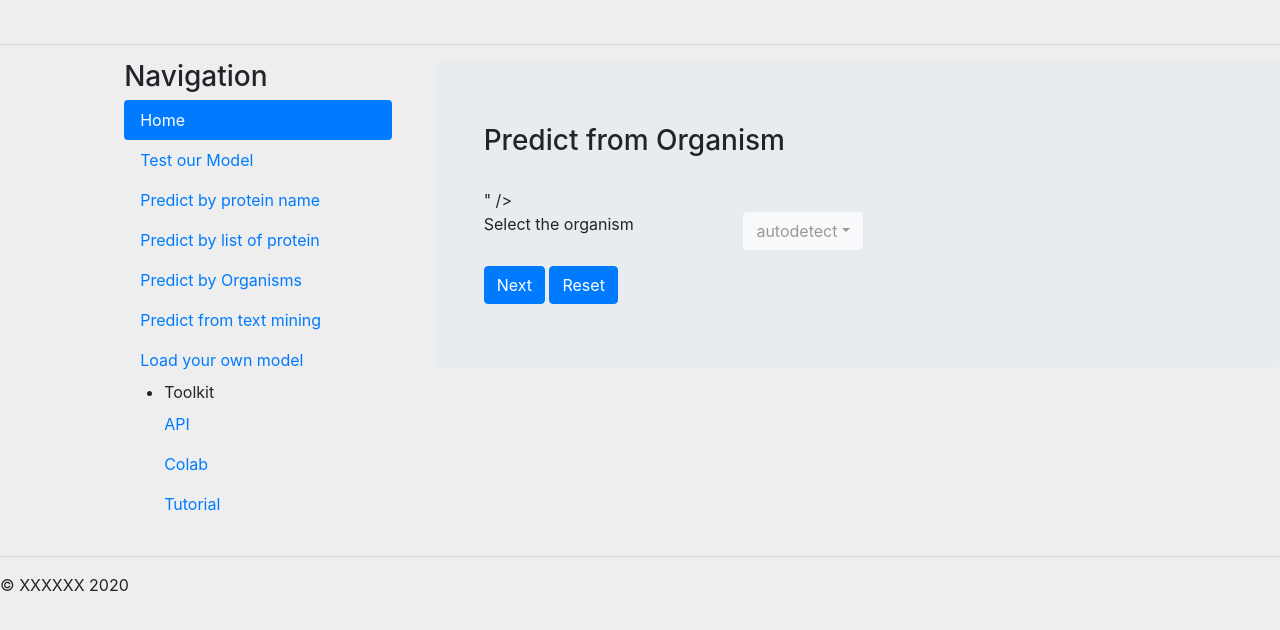
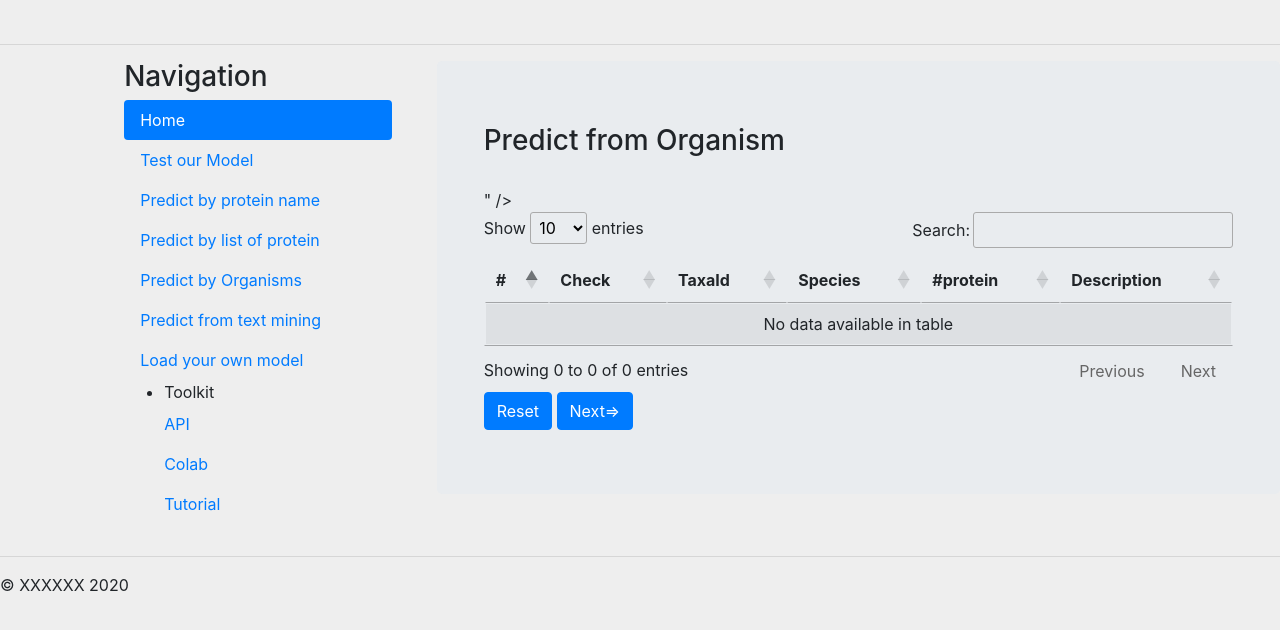
Before and after one commit to thierrynems/gepo-app, a Django app: page /searchorganism in a window 1280 px wide. Shown: the part 60-690 px from the top of the page. Run offline with Django 3.2, Linux system fonts and the light colour scheme; data that the repository does not hold is empty; some libraries are stand-ins or nearby versions.

Commit message:
add form and view to template predict by organisms

```diff
--- a/web/blog/templates/blog/searchorganism.html
+++ b/web/blog/templates/blog/searchorganism.html
@@ -6,18 +6,36 @@
 {% endblock %}
 {% block js %}
 <script language="javascript">
+
+//dataTable  Step 2
+$(document).ready(function () {
+  $('#dtSpecies').DataTable();
+  $('.dataTables_length').addClass('bs-select');
+});
+//table step 2
+
 //fonction de soumission du formulaire
  function submitForm(){
 
-    organism=document.getElementById('idOrganism').value;
-    if(organism!="" ){
+    //organism=document.getElementById('idOrganism').value;
+
+    var listCheck=""
+    var checkbox =document.getElementsByTagName('input');
+    compteur=checkbox.length;
+    for (var i=0; i<compteur; i++){
+        if (checkbox[i].checked==true){
+            listCheck=checkbox[i].value;
+            }
+        }
+
+    if(listCheck!="" ){
             $('#content').html('<img src="{% static 'loading.gif' %}" alt="loading...." width="200" height="200" align="center" /> ');
             $.ajax({
             type:'POST',
             dataType : 'html',
             url:'{% url "ajaxsearchorganism" %}',
             data:{
-                organism:organism,
+                organism_code:listCheck,
                 csrfmiddlewaretoken:'{{ csrf_token}}',
                 action: 'step1',
             },
@@ -38,6 +56,67 @@
         }
 
 }
+
+function checkFormStep2(){
+
+    //get list of protein check
+   /* var tableau =[];
+    var listCheck=""
+    var checkbox =document.getElementsByTagName('input');
+    compteur=checkbox.length;
+    for (var i=0; i<compteur; i++){
+        if (checkbox[i].checked==true){
+            tableau[i]=checkbox[i].value;
+            if(listCheck=="")listCheck=checkbox[i].value;
+            else listCheck=listCheck+";"+checkbox[i].value;
+            }
+        }
+    */
+    var listCheck=""
+    var checkbox =document.getElementsByTagName('input');
+    compteur=checkbox.length;
+    for (var i=0; i<compteur; i++){
+        if (checkbox[i].checked==true){
+            listCheck=checkbox[i].value;
+            }
+        }
+
+    proteinName = $('#idProteinName').val();
+    specie = $('#idSpecie').val();
+    service = $('#actionSelect').val();
+    //proteinID=$('#proteinID').val();
+    //proteinExternalId=$('#proteinExternalId').val();
+    //alert(proteinID)
+    if(specie!="" && proteinName!="" && service!="" && listCheck!=""){
+        $('#content').html(""); //reset result content
+        $('#content').html('<img src="{% static 'loading.gif' %}" alt="loading...." width="200" height="200" align="center" /> ');
+            $.ajax({
+            type:'POST',
+            dataType : 'html',
+            url:'{% url "ajaxsearchlistprotein" %}',
+            data:{
+                proteinName:proteinName,
+                specie:specie,
+                service:service,
+                listCheck:listCheck,
+                csrfmiddlewaretoken:'{{ csrf_token}}',
+                action: 'step2',
+            },
+            success:function(data){
+                //document.getElementById("post-form").reset();
+                //$("results").prepend(data)
+                $('#content').html(data)
+            },
+            error : function(xhr,errmsg,err) {
+            console.log(xhr.status + ": " + xhr.responseText); // provide a bit more info about the error to the console
+        $('#content').html("Error :"+xhr.status+" Detail: "+ xhr.responseText);
+        }
+        });
+    }else{
+        alert("Error: please check your fill");
+    }
+
+}
 </script>
 {% endblock %}
 {% block content %}
@@ -53,20 +132,34 @@
             <form method="POST" id="post-form" > <!--action="{% url 'predictform' %}" method="POST" -->
             <input type="hidden" id="token" value="{% csrf_token %}" />
 
-                  <div class="form-group row">
-                    <div class="col-sm-4"><label for="organism"></label>Select the organism<span id="errorOrganism"></span></div>
-                    <div class="col-sm-8">
-                        <select id="idOrganism" name="organism" class="selectpicker" data-live-search="true" data-width="fit" required> <!--class="form-control" -->
-                            <option value="" data-tokens="autodetect">autodetect</option>
-                            {% for taxaId, organism in organismDict.items %}
-                            <option value="{{ taxaId }}" data-tokens="{{ organism }}">{{ organism }}</option>
-                            {% endfor %}
-                          </select>
-                    </div>
+<table id="dtSpecies" class="table table-striped table-bordered table-sm" cellspacing="0" width="100%">
+     <!-- <table class="table table-striped" width="60%">  -->
+      <thead>
+        <tr>
+          <th class="th-sm"> # </th>
+          <th class="th-sm">Check</th>
+          <th class="th-sm">TaxaId</th>
+          <th class="th-sm">Species</th>
+          <th class="th-sm">#protein</th>
+          <th class="th-sm">Description</th>
+        </tr>
+      </thead>
+      <tbody>
+        {% for key, mySpecie in species.items %}
+        <tr>
+          <td>{{ key|add:"+1" }}</td>
+          <td><input  type="radio" id="chk_{{ mySpecie.organism_taxa }}" name="specie" value="{{ mySpecie.organism_code }}" class="form-check-input" onclick="test()" /></td>
+          <td>{{ mySpecie.organism_taxa }}</td>
+          <td>{{ mySpecie.organism_name }}</td>
+          <td></td>
+          <td>{{ mySpecie.organism_description }}</td>
+        </tr>
+        {% endfor %}
+    </tbody>
+</table>
 
-                  </div>
-                <button type="button" class="btn btn-primary" onclick="submitForm()" >Next</button>
                 <button type="reset" class="btn btn-primary" >Reset</button>
+                <button type="button" class="btn btn-primary" onclick="submitForm()" >Next=> </button>
               </form>
            <!-- <div class="col-sm-6" id="results">
 
--- a/web/blog/views.py
+++ b/web/blog/views.py
@@ -663,23 +663,25 @@
 #vue du formulaire recherche organisms
 def searchorganism(request):
     #load dataset
-    url="http://3.133.132.243:9082/deeply/speciesList"
-    #r = requests.post(url, data=data, params=args, headers=header, verify=False)
-    r = requests.get(url)
-    species=r.json()
-    allSpecies=species
-    #load dataset
-    #dataset="blog/datasets/species.v11.0.txt"
-    #df = pandas.read_csv(dataset,sep= '\t', header = 0)
 
-    #row and col
-    #row,col = df.shape
+    #url="http://3.133.132.243:9082/deeply/speciesList"
+
+    url="http://195.24.221.74:5001/searchkeggorganis"
+    species=dict()
+    try:
+        r = requests.get(url)
+        species=r.json()
+        allSpecies=species
+    except Exception as err:
+        print("error: " + str(err))
+
     #init dictionary of organism
-    organismDict=dict()
-    for key, oneSpecies in species.items():
-        specieId=oneSpecies['species_id']
-        specieName=oneSpecies['official_name']
-        organismDict[specieId]=specieName
+
+    #organismDict=dict()
+    #for key, oneSpecies in species.items():
+    #    specieId=oneSpecies['species_id']
+    #    specieName=oneSpecies['official_name']
+    #    organismDict[specieId]=specieName
     #text="bonjour"
 
     # Quoiqu'il arrive, on affiche la page du formulaire.
@@ -692,7 +694,20 @@
         if action =='step1':
             organism = request.POST.get('organism', None)
             step=action
+            actionDict={"feature":"Feature Engeneering","prediction":"Prediction"}
+            organism_code = request.POST.get('organism_code', None)
+            url="http://3.133.132.243:9082/deeply/getProteinListEpath"
+            data = {'organism_code': organism_code}
+            args = {'organism_code': organism_code}
+            header = {'Content-type': 'application/x-www-form-urlencoded; charset=utf-8'}
             listProtein=dict()
+            try:
+                r = requests.post(url, data=data, params=args, headers=header, verify=False)
+                listProtein=r.json()
+            except Exception as err:
+                print (err)
+
+
 
     return render(request, 'blog/ajaxsearchorganism.html', locals())
 #predict by Text Mining
```
Also changed, not shown: web/blog/templates/blog/ajaxsearchorganism.html (+20 -8 lines).
